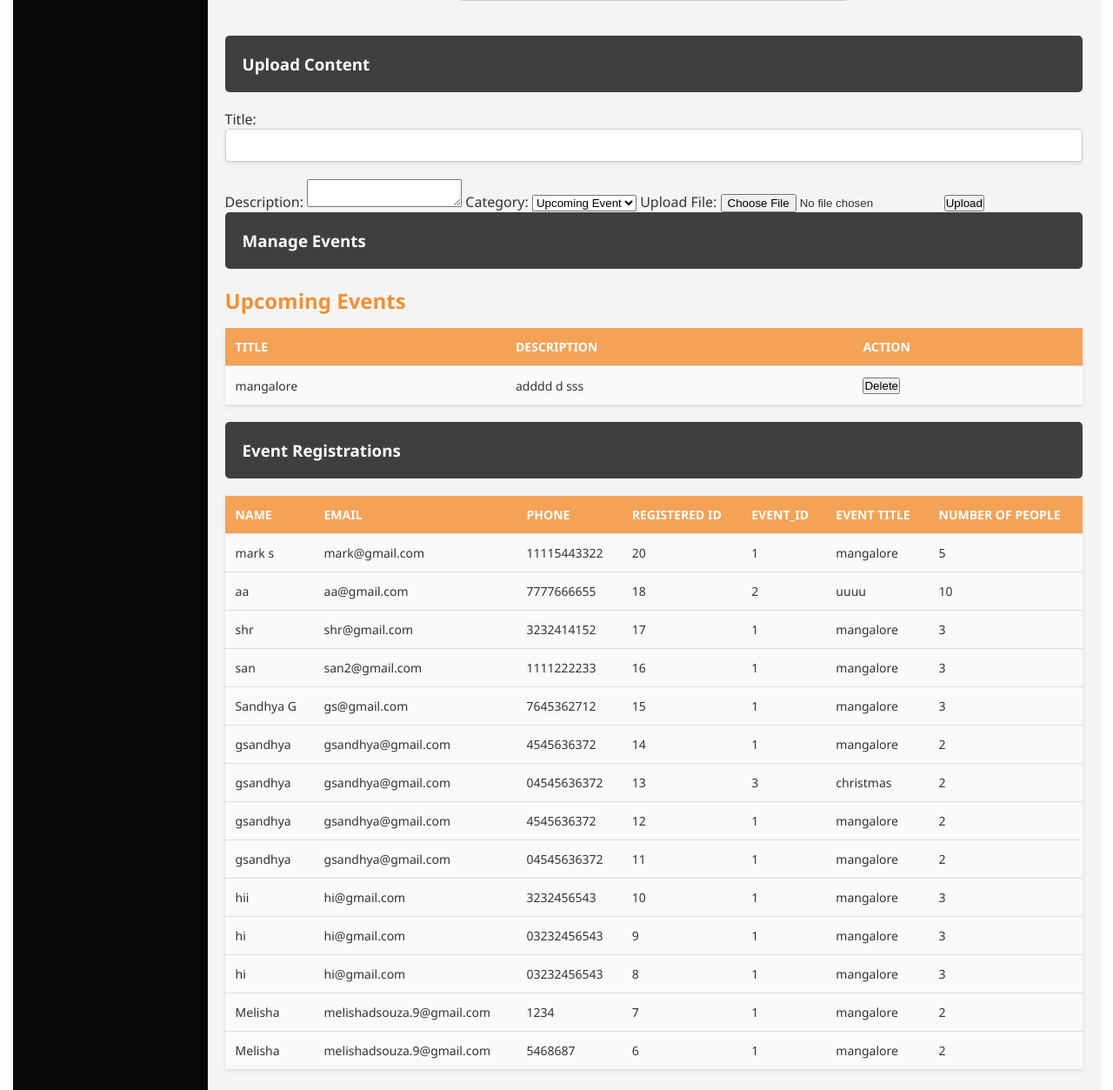
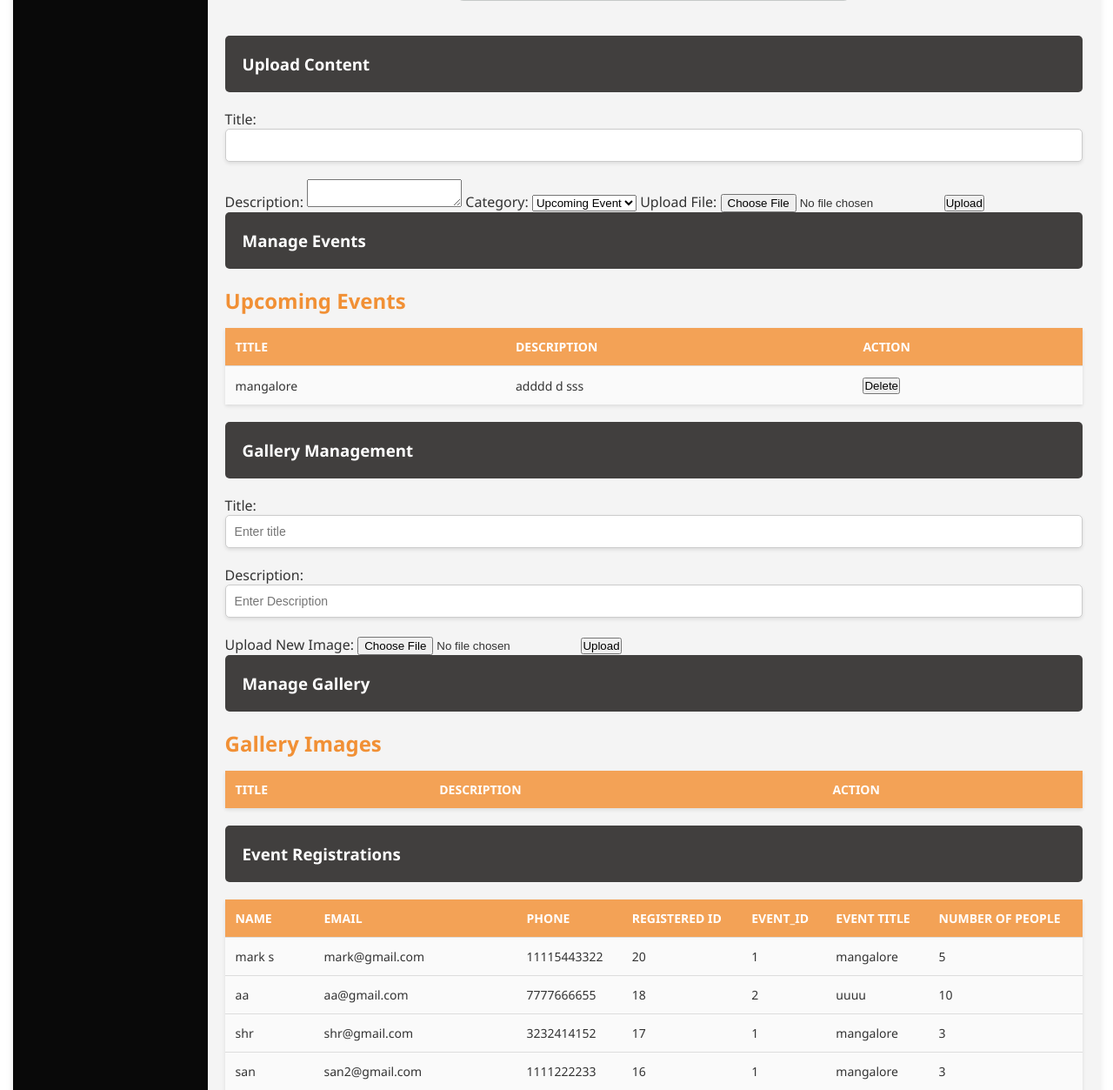
Before and after one commit to RakshithaBhakta063/KKA_WEBSITE, a Flask app: page /admin in a window 1280 px wide. Shown: the part 2177-3430 px from the top of the page at 87% size. Run offline with Flask 3, Linux system fonts and the light colour scheme; a user stored in the database is signed in; data comes from the database, SQL or seed files in the repository; both versions use the stored data as it was after the commit; lists and menus that the app fills with data are empty; some libraries are stand-ins or nearby versions.

Commit message:
Updated admin page, app.py, database, and templates; added new images to static/uploads

```diff
--- a/adminPage/index.html
+++ b/adminPage/index.html
@@ -88,7 +88,7 @@
                     <button type="submit">Upload</button>
                 </form>
             </div>
-            </div>
+        </div>
 
 
 
--- a/app.py
+++ b/app.py
@@ -74,6 +74,14 @@ def init_db():
         email TEXT UNIQUE NOT NULL,
         password TEXT NOT NULL
     );
+
+    CREATE TABLE IF NOT EXISTS gallery (
+    id INTEGER PRIMARY KEY AUTOINCREMENT,
+    title TEXT NOT NULL,
+    description TEXT NOT NULL,
+    file_path TEXT NOT NULL
+    );
+
     ''')
     # Insert admin user if not exists
     cursor.execute("SELECT * FROM admins WHERE email = ?", ("info@karavalkonkans.org.au",))
@@ -187,53 +195,6 @@ def register():
 
     return render_template('JoinFamReg.html')
 
-# @app.route('/register', methods=['GET', 'POST'])
-# def register():
-#     if request.method == 'POST':
-#         name = request.form['name']
-#         email = request.form['email']
-#         password = generate_password_hash(request.form['password'])
-#         phone = request.form['phone']
-
-#         conn = sqlite3.connect(DB_PATH)
-#         cursor = conn.cursor()
-#         cursor.execute("SELECT * FROM users WHERE email = ?", (email,))
-#         existing_user = cursor.fetchone()
-
-#         if existing_user:
-#             flash("Email already exists!", "danger")
-#             return redirect(url_for('register'))
-
-#         cursor.execute("INSERT INTO users (name, email, password, phone) VALUES (?, ?, ?, ?)",
-#                        (name, email, password, phone))
-#         conn.commit()
-#         conn.close()
-
-#         flash("Admin registered successfully!", "success")
-#         return redirect(url_for('login'))
-
-#     return render_template('JoinFamReg.html')
-
-# @app.route('/login', methods=['GET', 'POST'])
-# def login():
-#     if request.method == 'POST':
-#         email = request.form['email']
-#         password = request.form['password']
-
-#         conn = sqlite3.connect(DB_PATH)
-#         cursor = conn.cursor()
-#         cursor.execute("SELECT user_id, password FROM users WHERE email = ?", (email,))
-#         user = cursor.fetchone()
-#         conn.close()
-
-#         if user and check_password_hash(user[1], password):
-#             session['user_id'] = user[0]
-#             flash("Login successful!", "success")
-#             return redirect(url_for('home'))
-#         else:
-#             flash("Incorrect email or password!", "danger")
-
-#     return render_template('login.html')
 @app.route('/forgot-password')
 def forgot_password():
     return render_template('forgot-password.html')
@@ -302,80 +263,6 @@ def past_events():
     conn.close()
     return render_template('Past_Events.html', events=events)
 
-# @app.route('/EventReg/<int:event_id>', methods=['GET', 'POST'])
-# def event_register(event_id):
-#     if request.method == 'POST':
-#         name = request.form['name']
-#         email = request.form['email']
-#         phone = request.form['phone']
-#         num_people = request.form['people']
-#         num_adults = request.form['adults']
-#         num_children = request.form['children']
-
-#         # Establish DB Connection
-#         conn = sqlite3.connect(DB_PATH)
-#         cursor = conn.cursor()
-
-#         # Save registration to database
-#         query = """
-#         INSERT INTO event_registrations (event_id, name, email, phone, num_people, adults, children)
-#         VALUES (?, ?, ?, ?, ?, ?, ?)
-#         """
-#         cursor.execute(query, (event_id, name, email, phone, num_people, num_adults, num_children))
-
-#         # Commit and Close
-#         conn.commit()
-#         conn.close()
-
-#         return redirect(url_for('home'))  # Redirect after successful registration
-
-#     return render_template('EventReg.html', event_id=event_id)
-
-# @app.route('/EventReg/<int:event_id>', methods=['GET', 'POST'])
-# def event_register(event_id):
-#     if request.method == 'POST':
-#         name = request.form['name']
-#         email = request.form['email']
-#         phone = request.form['phone']
-#         num_people = request.form['people']
-#         num_adults = request.form['adults']
-#         num_children = request.form['children']
-
-#         # Establish DB Connection
-#         conn = sqlite3.connect(DB_PATH)
-#         cursor = conn.cursor()
-
-#         # Check if user exists in users table
-#         cursor.execute("SELECT name, email, phone FROM users WHERE email = ?", (email,))
-#         user = cursor.fetchone()
-
-#         if not user:
-#             flash("You must be a registered user to sign up for events!", "danger")
-#             conn.close()
-#             return redirect(url_for('event_register', event_id=event_id))
-
-#         # Ensure entered details match database
-#         db_name, db_email, db_phone = user
-#         if db_name != name or db_email != email or db_phone != phone:
-#             flash("Entered details do not match our records!", "danger")
-#             conn.close()
-#             return redirect(url_for('event_register', event_id=event_id))
-
-#         # Save registration to database
-#         query = """
-#         INSERT INTO event_registrations (event_id, name, email, phone, num_people, adults, children)
-#         VALUES (?, ?, ?, ?, ?, ?, ?)
-#         """
-#         cursor.execute(query, (event_id, name, email, phone, num_people, num_adults, num_children))
-
-#         # Commit and Close
-#         conn.commit()
-#         conn.close()
-
-#         flash("Registration successful!", "success")
-#         return redirect(url_for('home'))  # Redirect after successful registration
-
-#     return render_template('EventReg.html', event_id=event_id)
 
 @app.route('/EventReg/<int:event_id>', methods=['GET', 'POST'])  #  Ensure both GET & POST are allowed
 def event_register(event_id):
@@ -434,48 +321,7 @@ def event_register(event_id):
     return render_template('EventReg.html', event_id=event_id)
 
 
-# @app.route('/EventReg/<int:event_id>', methods=['GET', 'POST'])  #  Ensure POST is allowed
-# def event_register(event_id):
-#     if request.method == 'POST':  # Ensure it handles POST requests
-#         name = request.form['name']
-#         email = request.form['email']
-#         phone = request.form['phone']
-#         num_people = request.form['people']
-#         num_adults = request.form['adults']
-#         num_children = request.form['children']
 
-#         conn = sqlite3.connect(DB_PATH)
-#         cursor = conn.cursor()
-
-#         # Check if user exists
-#         cursor.execute("SELECT name, email, phone FROM users WHERE email = ?", (email,))
-#         user = cursor.fetchone()
-
-#         if not user:
-#             conn.close()
-#             return jsonify({"success": False, "message": "You must be a registered user to sign up for events."}), 400
-
-#         db_name, db_email, db_phone = user
-#         if db_name != name or db_email != email or db_phone != phone:
-#             conn.close()
-#             return jsonify({"success": False, "message": "Entered details do not match our records."}), 400
-
-#         # Save registration
-#         try:
-#             query = """
-#             INSERT INTO event_registrations (event_id, name, email, phone, num_people, adults, children)
-#             VALUES (?, ?, ?, ?, ?, ?, ?)
-#             """
-#             cursor.execute(query, (event_id, name, email, phone, num_people, num_adults, num_children))
-#             conn.commit()
-#             conn.close()
-#             return jsonify({"success": True, "message": "Registration successful!"}), 200
-
-#         except Exception as e:
-#             conn.close()
-#             return jsonify({"success": False, "message": "Registration failed. Please try again later."}), 500
-
-#     return render_template('EventReg.html', event_id=event_id)
 
 
 @app.route('/admin-login', methods=['GET', 'POST'])
@@ -505,44 +351,6 @@ def admin_login():
 
 
 
-# Admin Panel Route
-# @app.route('/admin')
-# def admin_panel():
-#     if 'admin_id' not in session:
-#         flash("Please log in as an admin to access this page.", "danger")
-#         return redirect(url_for('admin_login'))
-
-#     with sqlite3.connect(DB_PATH) as conn:
-#         cursor = conn.cursor()
-
-#         # Fetch user registrations with family details and interests
-#         query = '''
-#         SELECT
-#             u.user_id, u.name, u.email, u.phone,
-#             f.family_id, f.nearest_city, f.details, f.num_children,
-#             COALESCE(GROUP_CONCAT(i.interest, ', '), 'None') AS interests
-#         FROM users u
-#         LEFT JOIN family_details f ON u.user_id = f.user_id
-#         LEFT JOIN interests i ON f.family_id = i.family_id
-#         GROUP BY u.user_id, f.family_id;
-#         '''
-#         cursor.execute(query)
-#         registrations = cursor.fetchall()
-
-#         # Fetch upcoming events
-#         cursor.execute("SELECT title, description, file_path FROM events WHERE category='upcoming' ORDER BY uploaded_at DESC")
-#         upcoming_events = cursor.fetchall()
-
-#         # Fetch past events
-#         cursor.execute("SELECT title, description, file_path FROM events WHERE category='past' ORDER BY uploaded_at DESC")
-#         past_events = cursor.fetchall()
-
-#     return render_template(
-#         "admin.html",
-#         registrations=registrations,
-#         upcoming_events=upcoming_events,
-#         past_events=past_events
-#     )
 @app.route('/admin')
 def admin_panel():
     if 'admin_id' not in session:
@@ -590,19 +398,6 @@ LEFT JOIN family_details f ON u.user_id = f.user_id;
         cursor.execute("SELECT COUNT(*) FROM users")
         total_users = cursor.fetchone()[0]
 
-        # # Fetch total event registrations (sum of num_people)
-        # cursor.execute("SELECT SUM(num_people) FROM event_registrations")
-        # total_event_registrations = cursor.fetchone()[0] or 0  # Default to 0 if None
-
-        # # Fetch event-wise registration counts
-        # cursor.execute('''
-        #     SELECT e.title, SUM(er.num_people)
-        #     FROM event_registrations er
-        #     JOIN events e ON er.event_id = e.event_id
-        #     GROUP BY e.title
-        # ''')
-        # event_chart_data = cursor.fetchall()
-         # Fetch total number of event registrations (sum of num_people)
         cursor.execute("SELECT COALESCE(SUM(num_people), 0) FROM event_registrations")
         total_event_registrations = cursor.fetchone()[0]
 
@@ -615,14 +410,6 @@ LEFT JOIN family_details f ON u.user_id = f.user_id;
         ''')
         event_chart_data = cursor.fetchall()
 
-        # # Fetch city-wise user registrations
-        # cursor.execute('''
-        #     SELECT COALESCE(nearest_city, 'None'), COUNT(*)
-        #     FROM family_details
-        #     GROUP BY nearest_city
-        # ''')
-        # city_chart_data = cursor.fetchall()
-         # Fetch event registrations grouped by city
         cursor.execute('''
             SELECT COALESCE(f.nearest_city, 'None'), COALESCE(SUM(er.num_people), 0)
             FROM event_registrations er
@@ -763,7 +550,55 @@ def news():
 
 @app.route('/gallery')
 def gallery():
-    return render_template('gallery.html')
+    conn = sqlite3.connect(DB_PATH)
+    cursor = conn.cursor()
+
+    # Fetch gallery images from the new gallery table
+    cursor.execute("SELECT id, title, description, file_path FROM gallery")
+    gallery_images = [dict(id=row[0], title=row[1], description=row[2], file_path=row[3]) for row in cursor.fetchall()]
+
+    conn.close()
+    return render_template('gallery.html', gallery_images=gallery_images)
+
+@app.route('/upload_gimages', methods=['POST'])
+def upload_gimages():
+    if request.method == 'POST':
+        title = request.form['title']
+        description = request.form['description']
+        image = request.files['image']
+
+        if image and title and description:
+            image_path = os.path.join(app.config["UPLOAD_FOLDER"], image.filename)
+            image.save(image_path)
+
+            conn = sqlite3.connect(DB_PATH)
+            cursor = conn.cursor()
+            cursor.execute("INSERT INTO gallery (title, description, file_path) VALUES (?, ?, ?)",
+                           (title, description, f"uploads/{image.filename}"))
+            conn.commit()
+            conn.close()
+
+    return redirect(url_for('gallery'))
+
+@app.route('/delete_image/<int:image_id>', methods=['POST'])
+def delete_image(image_id):
+    conn = sqlite3.connect(DB_PATH)
+    cursor = conn.cursor()
+
+    # Get the file path before deleting
+    cursor.execute("SELECT file_path FROM gallery WHERE id = ?", (image_id,))
+    image_data = cursor.fetchone()
+
+    if image_data:
+        image_path = os.path.join("static", image_data[0])
+        if os.path.exists(image_path):
+            os.remove(image_path)
+
+        cursor.execute("DELETE FROM gallery WHERE id = ?", (image_id,))
+        conn.commit()
+
+    conn.close()
+    return redirect(url_for('gallery'))
 
 
 @app.route('/contact')
--- a/templates/admin.html
+++ b/templates/admin.html
@@ -30,6 +30,7 @@
             <button class="tab-button" onclick="scrollToSection('adminProfile')">Admin Profile</button>
 <button class="tab-button" onclick="scrollToSection('Dashboard')">Dashboard</button>
 <button class="tab-button" onclick="scrollToSection('Content Management')">Content Management</button>
+<button class="tab-button" onclick="scrollToSection('galleryManagement')">Gallery Management</button>
 <button class="tab-button" onclick="scrollToSection('registrations')">Registrations</button>
 
 
@@ -152,70 +153,51 @@
                 </table>
             </div>
 
+<!-- Gallery Management Section -->
+<div class="section" id="galleryManagement">
+    <h3 style="background-color: rgb(65, 63, 62); padding: 20px; color: white;">Gallery Management</h3>
 
+    <div class="gallery-upload">
+        <form id="galleryForm" action="{{ url_for('upload_gimages') }}" method="POST" enctype="multipart/form-data">
+            <label>Title:</label>
+            <input type="text" id="imageTitle" name="title" placeholder="Enter title" required>
 
-            <!-- User Login Details Section -->
-            <!-- <div class="section" id="userLogin">
-                <h3 style="background-color: rgb(65, 63, 62); padding: 20px; color: white;">User Login Details</h3>
-                <input type="text" id="userSearch" placeholder="Search by name" onkeyup="searchTable('userTable', 'userSearch')">
+            <label>Description:</label>
+            <input type="text" id="imageDescription" name="description" placeholder="Enter Description" required>
 
+            <label>Upload New Image:</label>
+            <input type="file" id="galleryImage" name="image" accept="image/*" required>
 
-                <table id="userTable">
-                    <thead>
+            <button type="submit">Upload</button>
+        </form>
+    </div>
+
+    <h3 style="background-color: rgb(65, 63, 62); padding: 20px; color: white;">Manage Gallery</h3>
+    <h2>Gallery Images</h2>
+    <table class="table table-striped table-bordered">
+        <thead class="thead-dark">
             <tr>
-                            <th>Serial Number</th>
-                            <th>Name</th>
-                            <th>Email</th>
-                            <th>Nearest Capital City</th>
-                            <th>Postcode</th>
-                            <th>Phone Number</th>
-                            <th>Adults in Family</th>
-                            <th>Children (below 18)</th>
-                            <th>Interests</th>
-                            <th>Comment</th>
+                <th>Title</th>
+                <th>Description</th>
+                <th>Action</th>
             </tr>
         </thead>
         <tbody>
-
+            {% for image in gallery_images %}
             <tr>
-                            <td>1</td>
-                            <td>John Doe</td>
-                            <td>john.doe@example.com</td>
-                            <td>Melbourne</td>
-                            <td>12345</td>
-                            <td>+987654321</td>
-                            <td>2</td>
-                            <td>1</td>
-                            <td>Technology, Travel</td>
-                            <td>Looking forward to meeting others.</td>
+                <td>{{ image.title }}</td>
+                <td>{{ image.description }}</td>
+                <td>
+                    <form action="{{ url_for('delete_image', image_id=image.id) }}" method="POST">
+                        <button type="submit" class="btn btn-danger btn-sm">Delete</button>
+                    </form>
+                </td>
             </tr>
-                        <tr>
-                            <td>2</td>
-                            <td>Rohan Doe</td>
-                            <td>Rohan.doe@example.com</td>
-                            <td>Adelaide</td>
-                            <td>6789</td>
-                            <td>+9876564976</td>
-                            <td>2</td>
-                            <td>2</td>
-                            <td>Technology, Travel</td>
-                            <td>Looking forward to meeting others.</td>
-                        </tr>
-                        <tr>
-                            <td>3</td>
-                            <td>Ananya</td>
-                            <td>Ananya@example.com</td>
-                            <td>Melbourne</td>
-                            <td>12345</td>
-                            <td>+98765112976</td>
-                            <td>2</td>
-                            <td>1</td>
-                            <td>Technology, Travel</td>
-                            <td>Looking forward to meeting others.</td>
-                        </tr>
+            {% endfor %}
         </tbody>
     </table>
-            </div> -->
+</div>
+
 
             <!-- Registrations Section -->
             <div class="section" id="registrations">
```
Also changed, not shown: templates/gallery.html (+17 -24 lines), database.db, static/uploads/blooddonation.jpeg (added), static/uploads/crib.png (added). Lines whose indentation alone changed are shown as unchanged.
